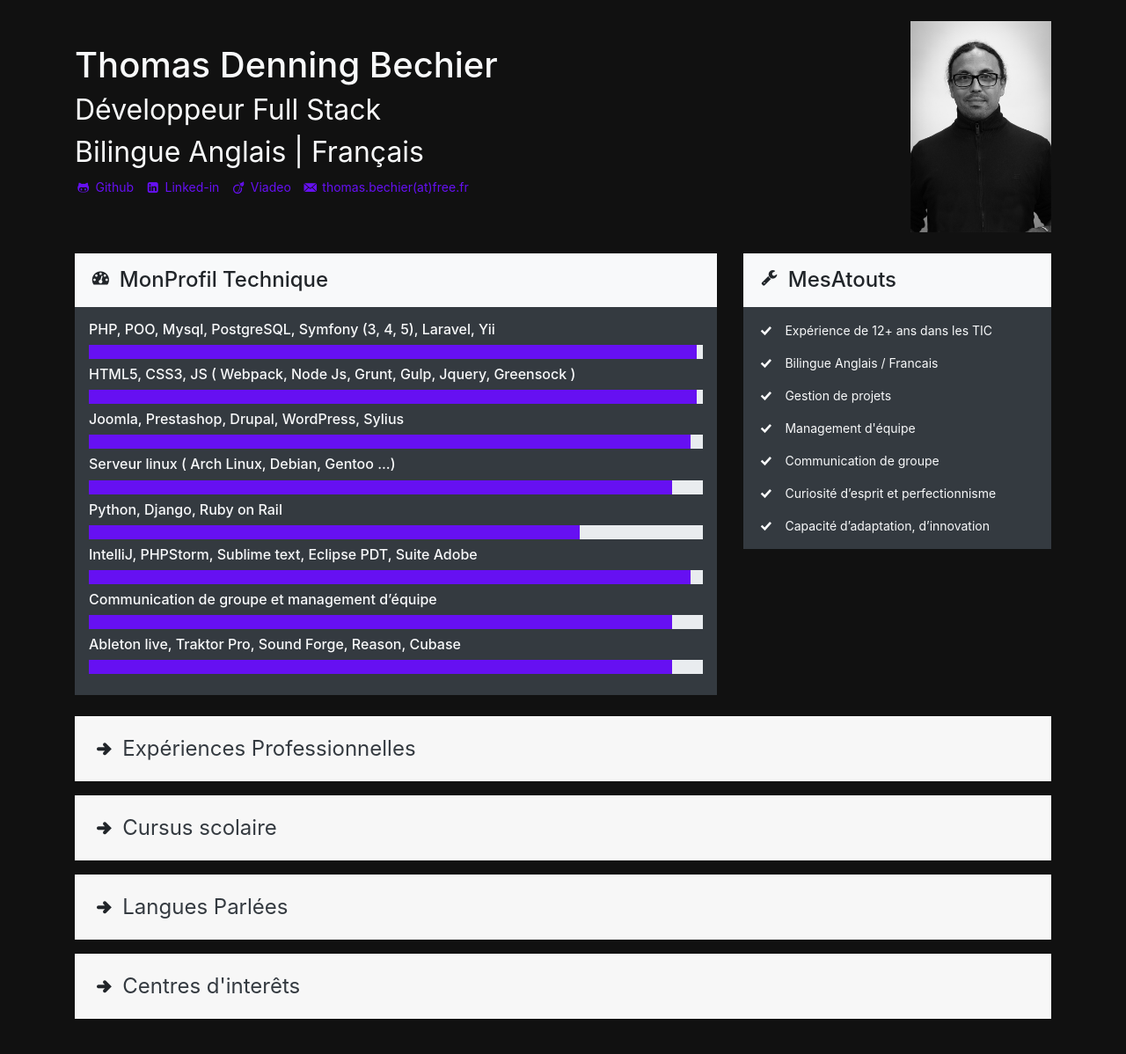
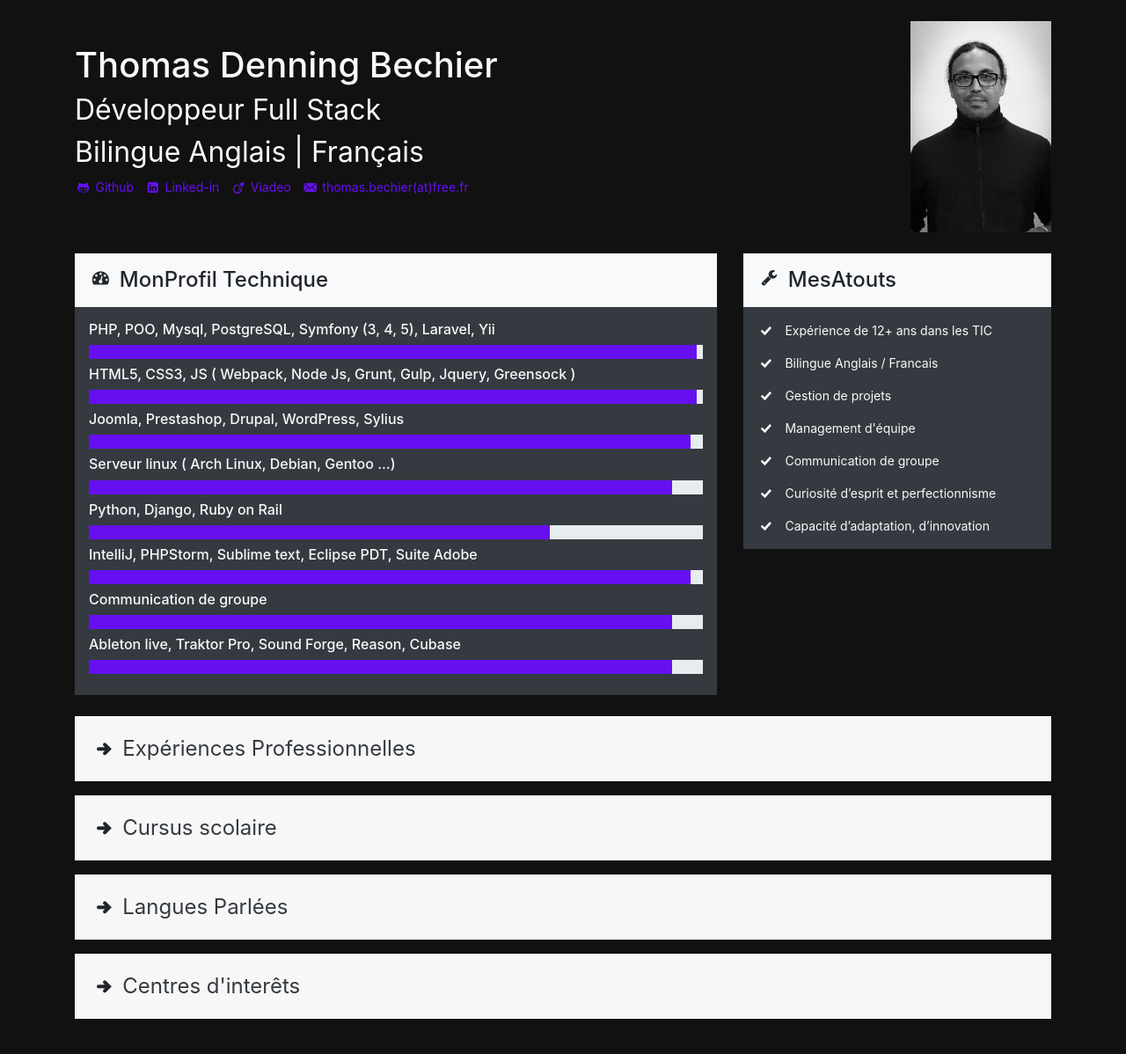
Before and after one commit to shaylash/shaylash.github.io, a Jekyll site: the page built from index.md, in a window 1280 px wide. Shown: the whole page at 88% size. Built offline with Jekyll 4.4.1, drawn with Linux system fonts in a browser that asks for light colours.

Commit message:
Maj Home

```diff
--- a/_layouts/home.html
+++ b/_layouts/home.html
@@ -94,8 +94,8 @@
 					Python, Django, Ruby on Rail
 				</h6>
 				<div class="progress mb-2">
-					<div class="progress-bar bg-info" role="progressbar" aria-valuenow="80" aria-valuemin="0" aria-valuemax="100">
-						<span class="sr-only">80% Complete (success)</span>
+					<div class="progress-bar bg-info" role="progressbar" aria-valuenow="75" aria-valuemin="0" aria-valuemax="100">
+						<span class="sr-only">75% Complete (success)</span>
 					</div>
 				</div>
 
@@ -111,7 +111,7 @@
 
 				<h6 class="text-light">
 					<span class="glyphicon glyphicon-thumbs-up"></span>
-					Communication de groupe et management d’équipe
+					Communication de groupe
 				</h6>
 				<div class="progress mb-2">
 					<div class="progress-bar bg-info" role="progressbar"  aria-valuenow="95" aria-valuemin="0" aria-valuemax="100">
```
